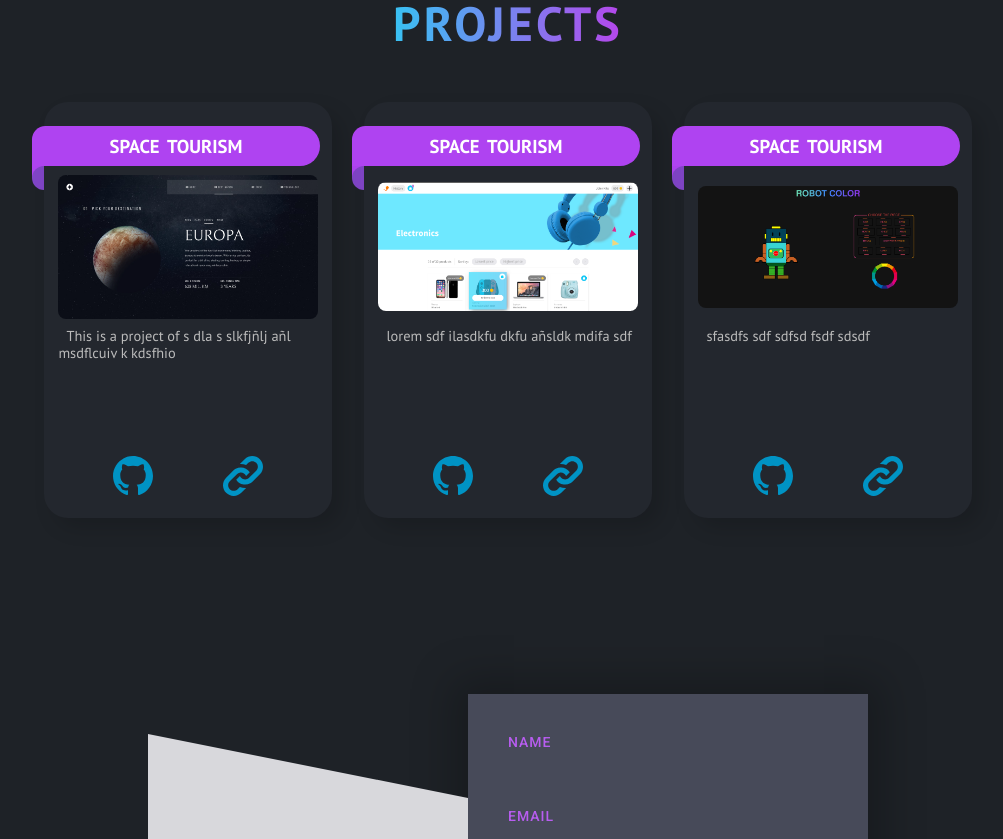
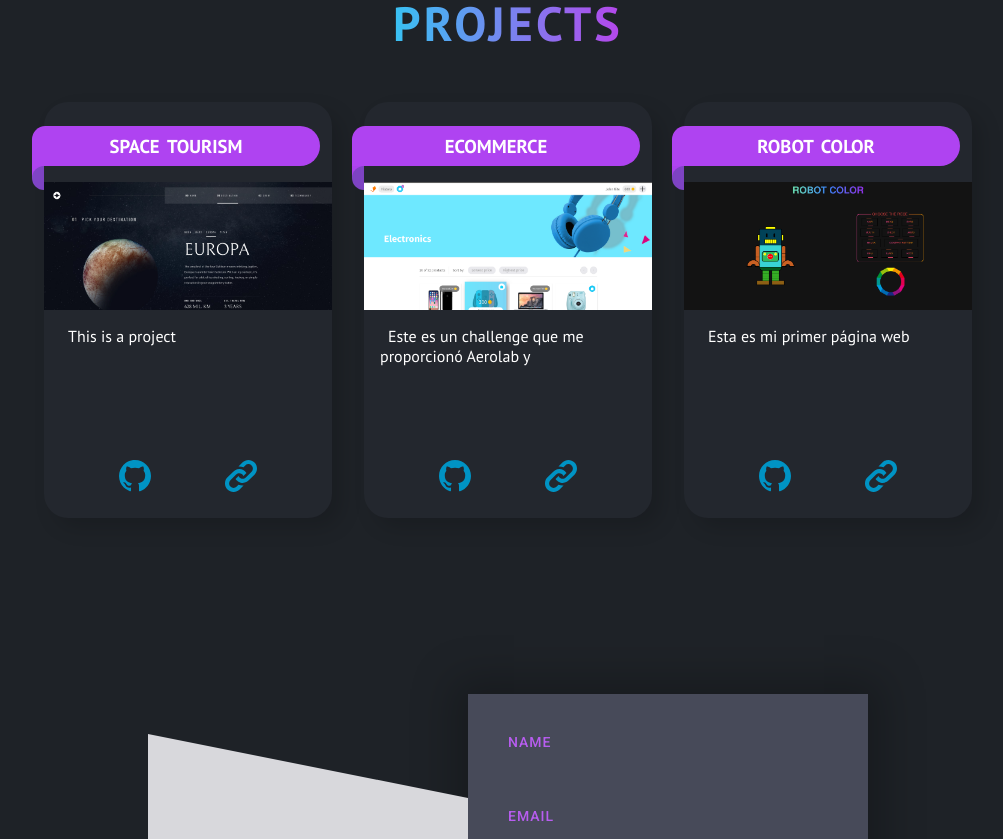
Before and after one commit to charly8888/portfolio, a React (Vite) app: page / in a window 1280 px wide. Shown: the part 920-1759 px from the top of the page, without its empty margins (132-1135 px from the left). Built offline with nearby package versions, Linux system fonts and the light colour scheme.

Commit message:
style fixing 1.1

```diff
--- a/src/App.tsx
+++ b/src/App.tsx
@@ -16,21 +16,21 @@ function App() {
           siteURL="https://space-tourism-site-charly8888.netlify.app"
           github="https://github.com/charly8888/space-tourism-website"
           siteImage="/images/space-tourism.png"
-          description='This is a project of s dla s slkfjñlj añl msdflcuiv k kdsfhio'
+          description='This is a project '
         />
         <Card
-          title="Space Tourism"
+          title="Ecommerce"
           siteURL="https://e-comerce-challenge.netlify.app/"
           github="https://github.com/charly8888/challenge_e-commerce"
           siteImage="/images/ecommerce.png"
-          description='lorem sdf ilasdkfu dkfu añsldk mdifa sdf'
+          description='Este es un challenge que me proporcionó Aerolab y '
         />
         <Card
-          title="Space Tourism"
+          title="Robot Color"
           siteURL="https://robot-color.netlify.app/"
           github="https://github.com/charly8888/robot-colors"
           siteImage="/images/robot.png"
-          description='sfasdfs sdf sdfsd fsdf sdsdf'
+          description='Esta es mi primer página web'
         />
       </section>
       <Contact />
--- a/src/components/elements/DescriptionContainer.tsx
+++ b/src/components/elements/DescriptionContainer.tsx
@@ -7,16 +7,12 @@ export const DescriptionContainer = () => {
         <h1>
           German Hornus <span>:</span>
         </h1>
-        <h1>
-          <span>&lt; </span>Frontend
-        </h1>
-        <h1>
-          Web Developer<span> &gt; =</span>
-        </h1>
+        <h1>Frontend</h1>
+        <h1>Web Developer</h1>
         <br />
         <p>
           <h1> " </h1>
-          Hi, I am Junior Software Developer. I love solving problems and
+          Hi, I am Trainee Software Developer. I love solving problems and
           creating software, I also love to keep adding new knowledge to my
           repertoire and improve my profile as a professional. My main focus is
           full-stack development.
@@ -25,7 +21,8 @@ export const DescriptionContainer = () => {
       </section>
       <section className={css.description768}>
         <h1>
-          German Hornus <span className={css.twoPoints}>:</span> Frontend Web Developer<span> =</span>
+          German Hornus <span className={css.twoPoints}>:</span> Frontend Web
+          Developer<span> =</span>
         </h1>
         <br />
         <p>
--- a/src/components/elements/heading.module.scss
+++ b/src/components/elements/heading.module.scss
@@ -11,6 +11,7 @@
     letter-spacing: .2rem;
     color: transparent;
     background: linear-gradient(to right,#38c2f3, #b646eb);
-    background-clip: text;
+    background-clip:  text;
+   -webkit-background-clip:  text;
   }
 }
--- a/src/styles/card.module.scss
+++ b/src/styles/card.module.scss
@@ -24,15 +24,13 @@
   word-spacing: .2rem;
 }
 .img{
-  width: 90%;
+  width: 100%;
   aspect-ratio: 16/9;
-  margin: 4.5rem auto;
+  margin: 5rem 0 1rem;
+  height: 8rem;
   overflow: hidden;
-  display: flex;
-  align-items: center;
   & img{
     width: 100%;
-    border-radius: .5rem;
   }
 }
 .mark:after{
@@ -56,15 +54,9 @@
   z-index: -1;
 }
 .text{
-  color: #bbbbbb;
-  position: absolute;
-  top: 54%;
-  width: 90%;
-  font-size: .9rem;
-  left: 50%;
-  transform: translate(-50%);
+  margin: 1rem;
+  font-size: 1rem;
   text-indent: .5rem;
-  line-height: 1.1rem;
 }
 .footer{
   position: absolute;
@@ -75,7 +67,7 @@
   height: 5rem;
   align-items: center;
   & img{
-    width: 2.5rem;
+    width: 2rem;
 
   }
 }
--- a/src/styles/header.module.scss
+++ b/src/styles/header.module.scss
@@ -71,10 +71,6 @@
     top: 0;
     display: flex;
     justify-content: center;
-    &:hover, &:hover a{
-      background-color: #fff;
-      color: #0093c4;
-    }
     & ul{
       width: 25rem;
       height: 100%;
```
